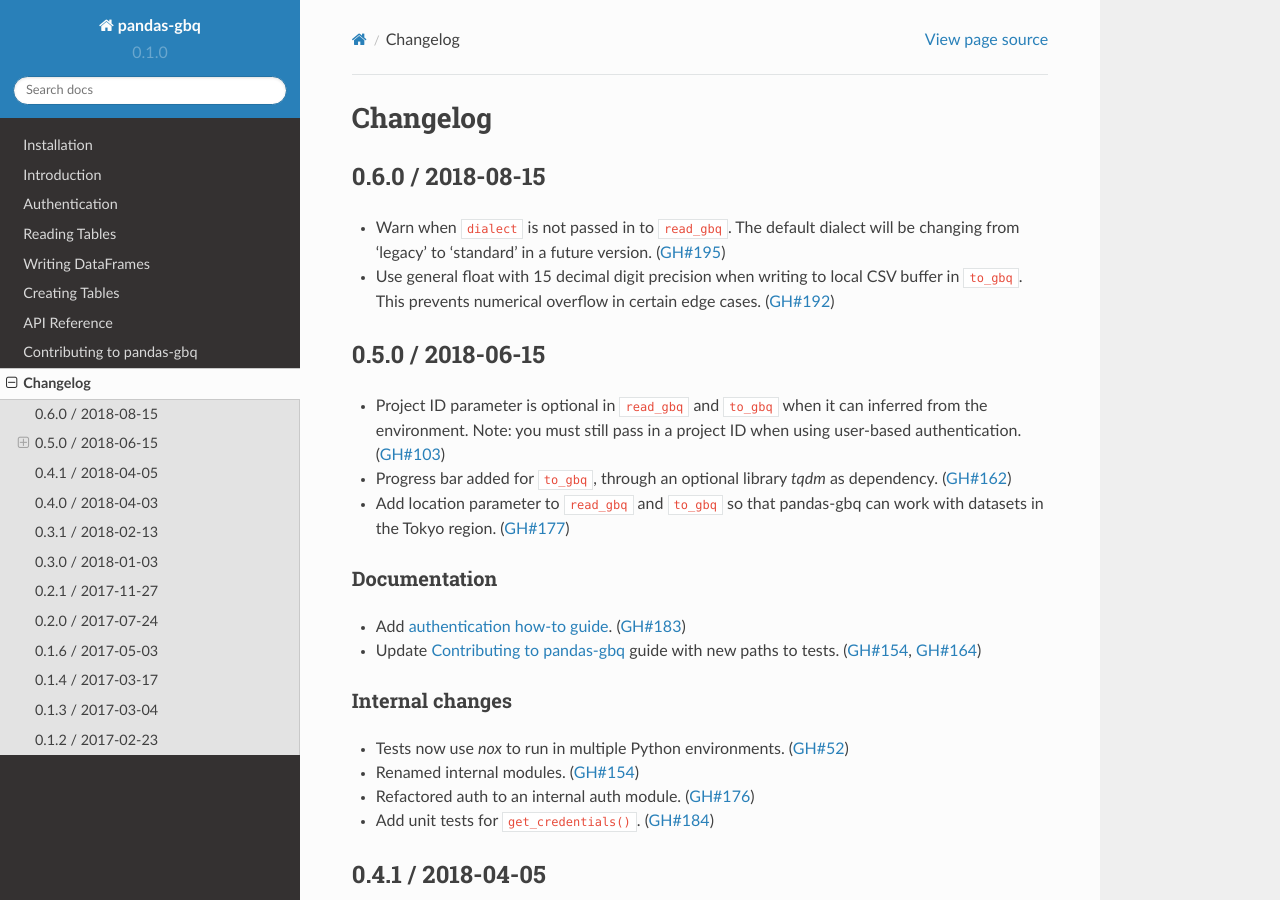
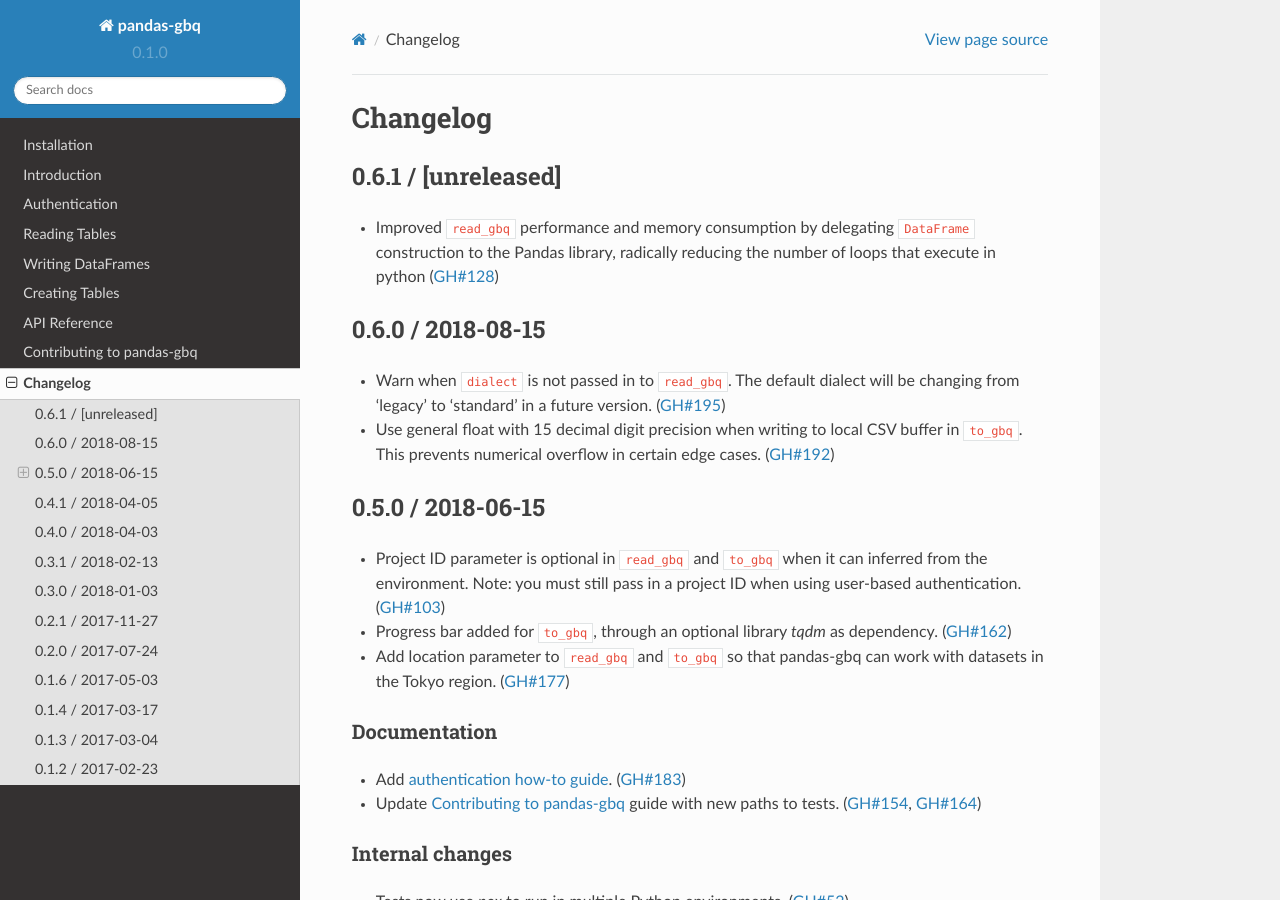
Before and after one commit to googleapis/python-bigquery-pandas, a Sphinx documentation site: the page built from docs/source/changelog.rst, in a window 1280 px wide and 900 px high. Built offline with Sphinx 7.4.7 and the Read the Docs theme 2.0.0, drawn with Linux system fonts in a browser that asks for light colours.

Commit message:
Faster dataframe construction (#128)
* push df construction to pandas

* lint

* gitignore additions

* `.astype` conversion

* ignore warnings from Google Cloud SDK auth

* handle repeated fields in schema

* remove comment

* whats new

* remove duplicate test

```diff
--- a/docs/source/changelog.rst
+++ b/docs/source/changelog.rst
@@ -1,5 +1,15 @@
 Changelog
 =========
+
+.. _changelog-0.6.1:
+
+0.6.1 / [unreleased]
+--------------------
+
+- Improved ``read_gbq`` performance and memory consumption by delegating
+  ``DataFrame`` construction to the Pandas library, radically reducing
+  the number of loops that execute in python
+  (:issue:`128`)
 
 .. _changelog-0.6.0:
 
```
Also changed, not shown: 4 other files.
